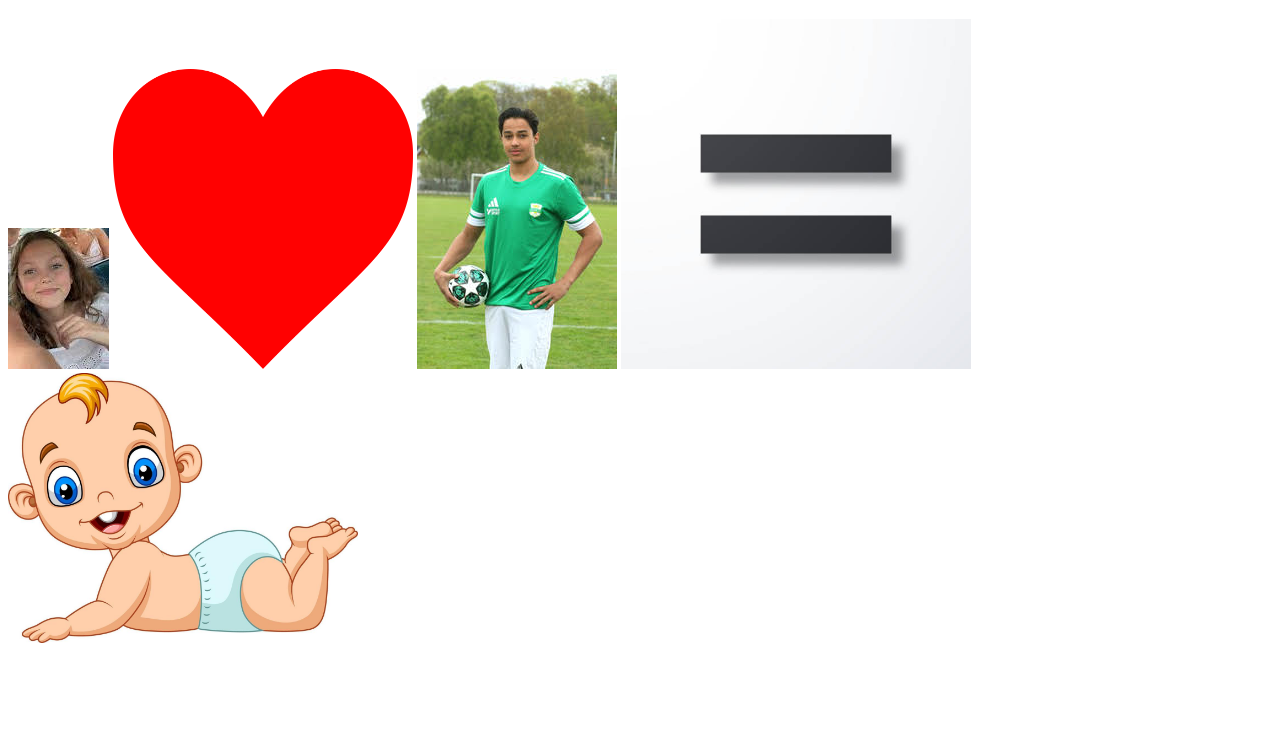
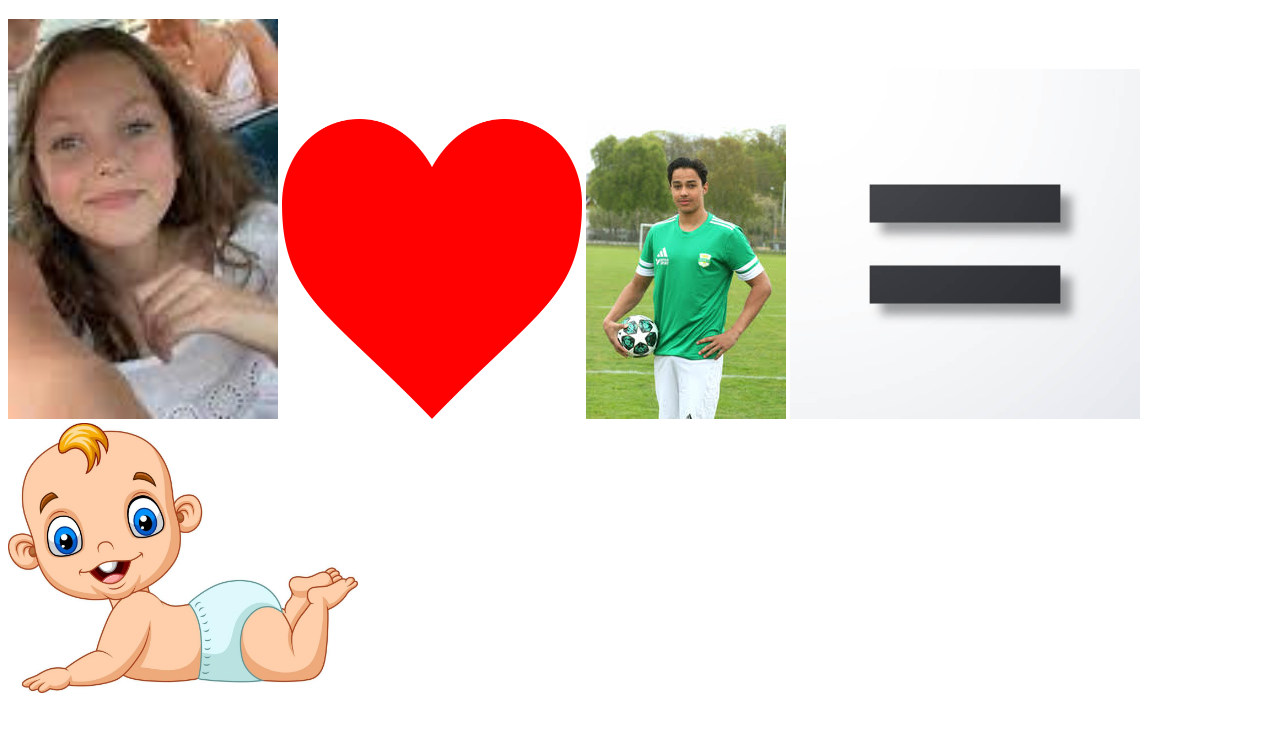
Before and after one commit to BNNattraby/BNNattraby.github.io, a plain HTML site: page page2.html in a window 1280 px wide. Shown: the part 61-792 px from the top of the page. Drawn offline with Linux system fonts and the light colour scheme.

Commit message:
Update page2.html

```diff
--- a/page2.html
+++ b/page2.html
@@ -7,7 +7,7 @@
   <body>
     <h1> Detta är sida 2 </h1>
 
-    <img src="lovis.jpg" alt="Vad">
+    <img src="lovis.jpg" alt="Vad" width="270" height="400">
     <img src="hjärta.png" alt="Vad" width="300" height="300">
     <img src="tage.jpg" alt="Vad">
     <img src="equals.jpg" alt="Vad" width="350" height="350">
```
